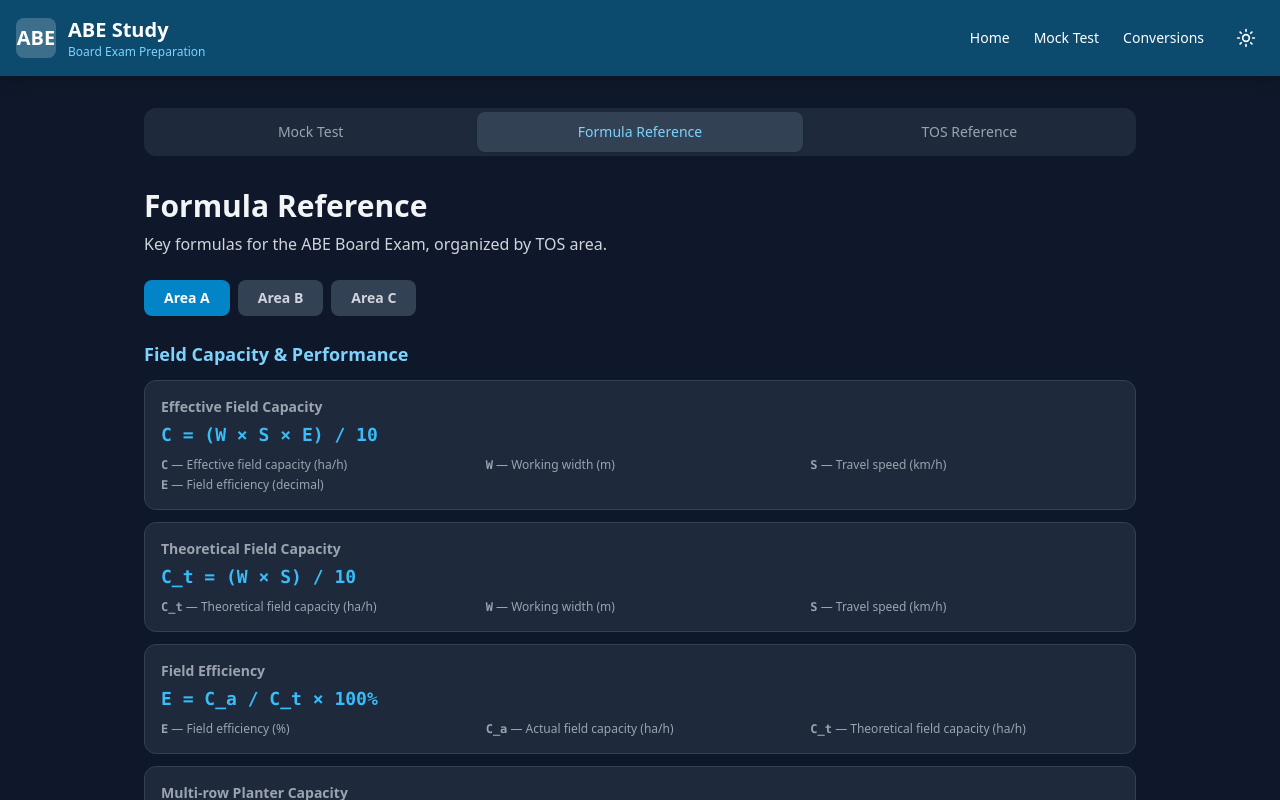
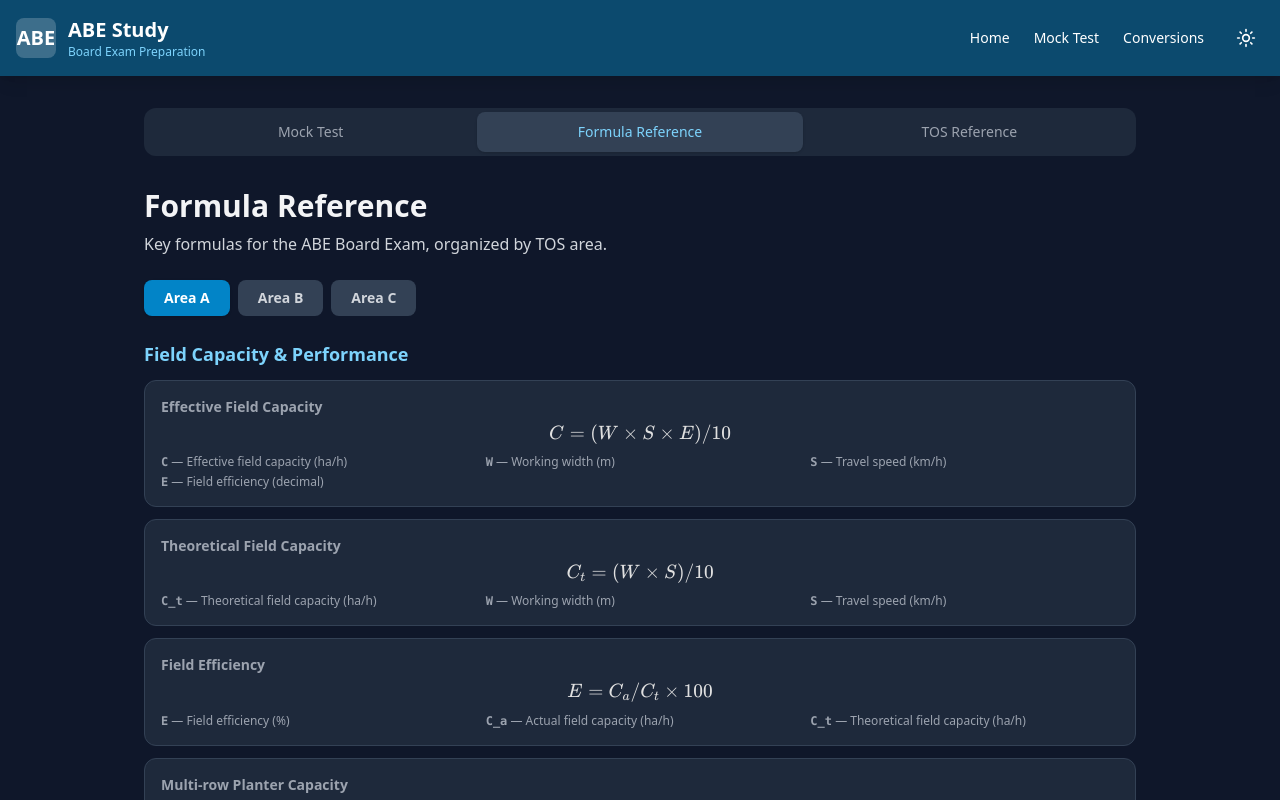
Before and after one commit to NJC-ey-ay/abe-board-exam, a Next.js app: page /practice in a window 1280 px wide. Both pictures are taken after a click on the button "Formula Reference". Shown: the top 800 px of the page. Built offline with nearby package versions, Linux system fonts and the light colour scheme.

Commit message:
Render formulas with KaTeX MathFormula component

```diff
--- a/src/app/practice/page.tsx
+++ b/src/app/practice/page.tsx
@@ -3,6 +3,7 @@
 import { useState, useEffect, Suspense } from 'react';
 import { useSearchParams } from 'next/navigation';
 import Link from 'next/link';
+import { MathFormula } from '@/lib/math-renderer';
 import { areaFormulas, type FormulaCategory } from '@/data/formulas';
 import { tosStructure, getSubjectByCode } from '@/data/tos';
 
@@ -147,8 +148,8 @@ function PracticeContent() {
                       <div className="font-semibold mb-1 text-sm text-gray-500 dark:text-gray-400">
                         {fm.name}
                       </div>
-                      <div className="text-lg font-mono font-bold text-primary-600 dark:text-primary-400 mb-2">
-                        {fm.formula}
+                      <div className="mb-2">
+                        <MathFormula formula={fm.formula} display />
                       </div>
                       <div className="grid grid-cols-2 sm:grid-cols-3 gap-x-4 gap-y-1 text-xs text-gray-600 dark:text-gray-400">
                         {fm.variables.map(v => (
```
